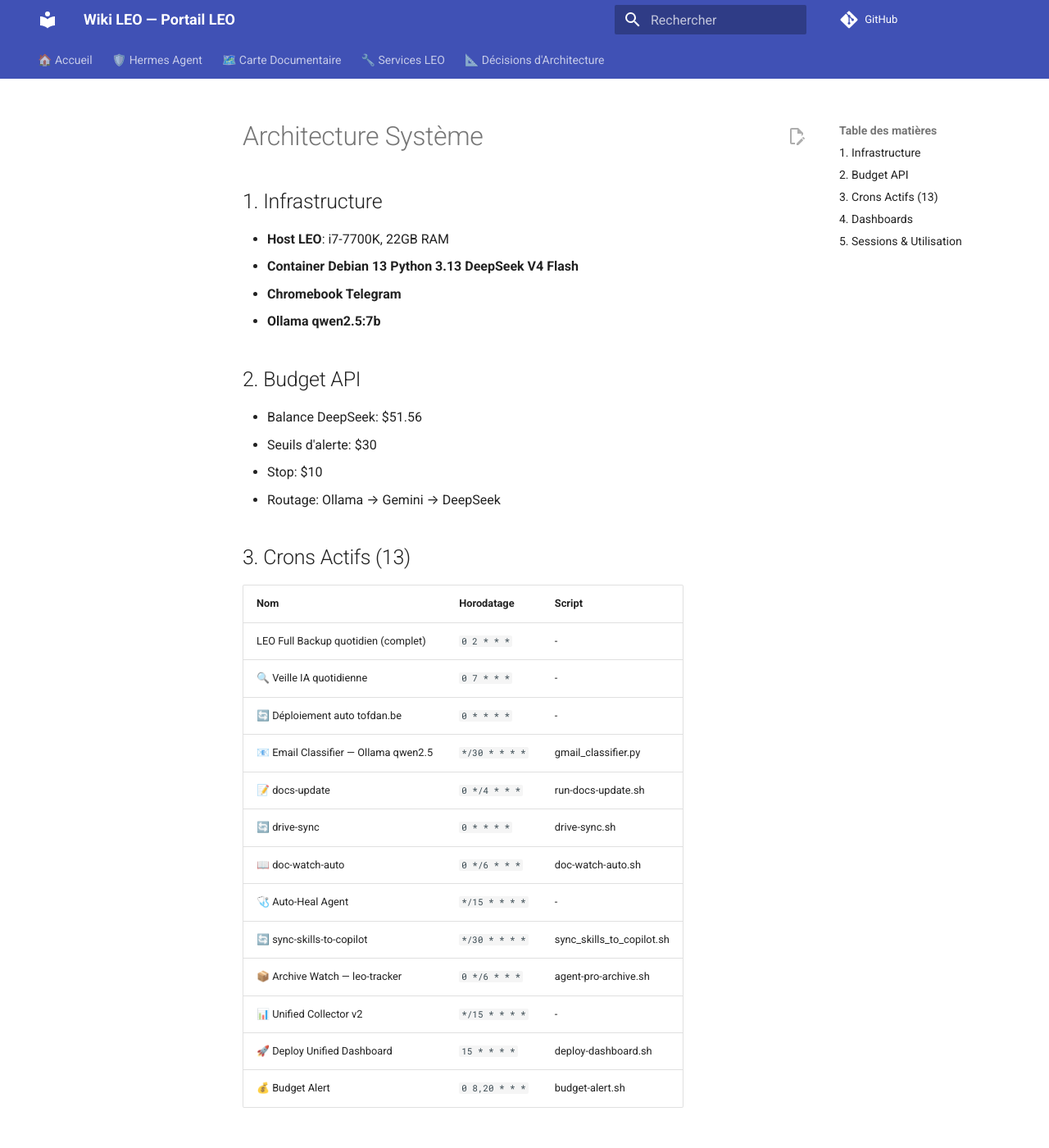
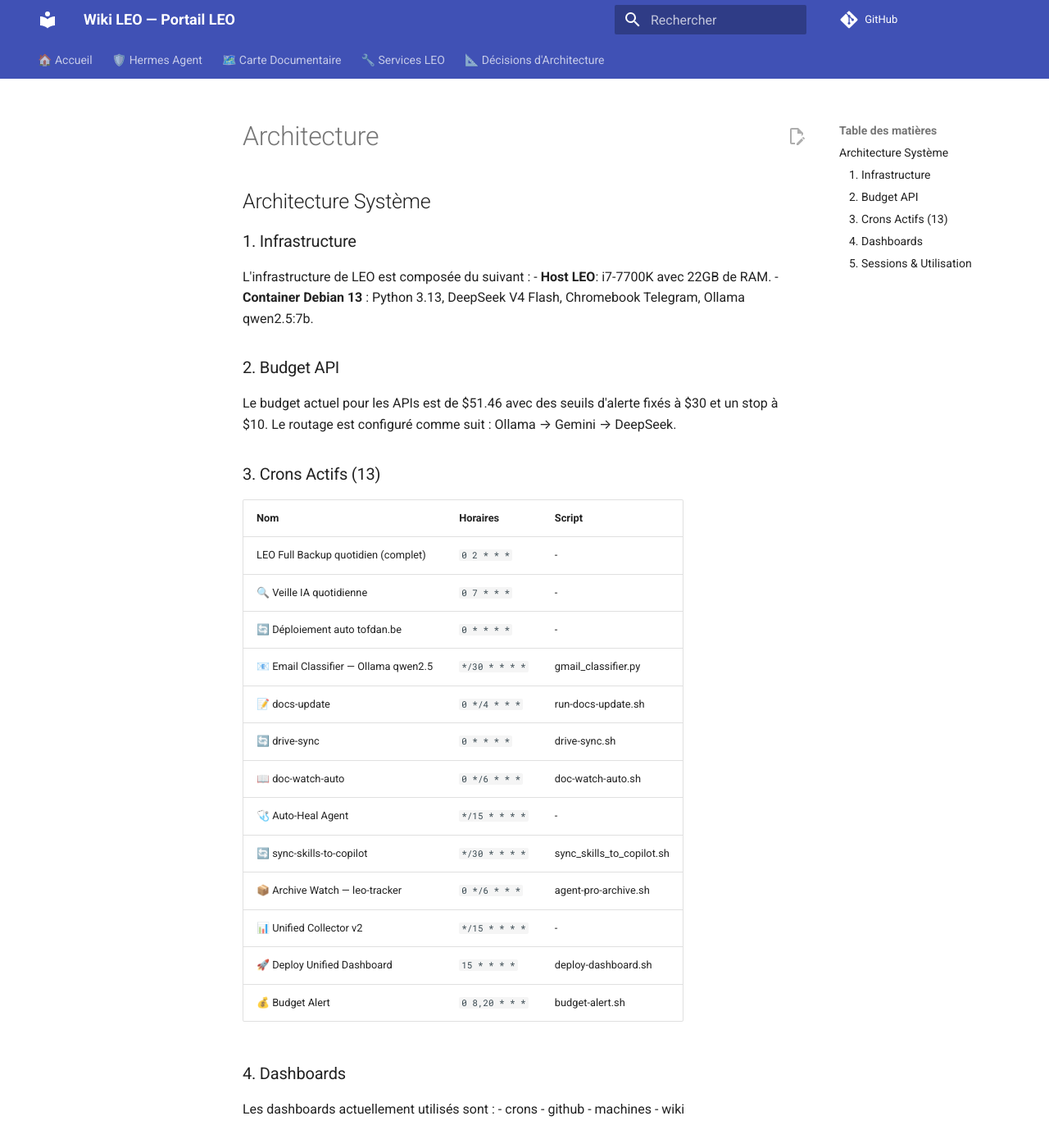
Before and after one commit to christophedanhier-hash/hermes-wiki, an MkDocs documentation site: the page built from docs/hermes/architecture.md, in a window 1280 px wide and 1400 px high. Shown: the whole window at 82% size. Built offline with MkDocs 1.6.1 and Material for MkDocs 9.7.7, drawn with Linux system fonts in a browser that asks for light colours; comment, search, counter and statistics services are not loaded; some of the changed text lies outside the part shown.

```diff
--- a/docs/hermes/architecture.md
+++ b/docs/hermes/architecture.md
@@ -1,19 +1,15 @@
-# Architecture Système
+## Architecture Système
 
-## 1. Infrastructure
-- **Host LEO**: i7-7700K, 22GB RAM
-- **Container Debian 13 Python 3.13 DeepSeek V4 Flash**
-- **Chromebook Telegram**
-- **Ollama qwen2.5:7b**
+### 1. Infrastructure
+L'infrastructure de LEO est composée du suivant :
+- **Host LEO**: i7-7700K avec 22GB de RAM.
+- **Container Debian 13** : Python 3.13, DeepSeek V4 Flash, Chromebook Telegram, Ollama qwen2.5:7b.
 
-## 2. Budget API
-- Balance DeepSeek: $51.56
-- Seuils d'alerte: $30
-- Stop: $10
-- Routage: Ollama → Gemini → DeepSeek
+### 2. Budget API
+Le budget actuel pour les APIs est de $51.46 avec des seuils d'alerte fixés à $30 et un stop à $10. Le routage est configuré comme suit : Ollama → Gemini → DeepSeek.
 
-## 3. Crons Actifs (13)
-| **Nom** | **Horodatage** | **Script** |
+### 3. Crons Actifs (13)
+| **Nom** | **Horaires** | **Script** |
 | --- | --- | --- |
 | LEO Full Backup quotidien (complet) | `0 2 * * *` | - |
 | 🔍 Veille IA quotidienne | `0 7 * * *` | - |
@@ -29,14 +25,16 @@
 | 🚀 Deploy Unified Dashboard | `15 * * * *` | deploy-dashboard.sh |
 | 💰 Budget Alert | `0 8,20 * * *` | budget-alert.sh |
 
-## 4. Dashboards
+### 4. Dashboards
+Les dashboards actuellement utilisés sont :
 - crons
 - github
 - machines
 - wiki
 
-## 5. Sessions & Utilisation
-- Total sessions: 446
-- Total messages: 12902
-- Telegram: 9 sessions
-- Database size: 85.7 MB
+### 5. Sessions & Utilisation
+- **Total sessions**: 483
+- **Total messages**: 13210
+- **Sessions Telegram**: 9
+
+La taille de la base de données est de 89.1 MB.
```
Also changed, not shown: docs/hermes/changelog.md (+4 -7 lines).
